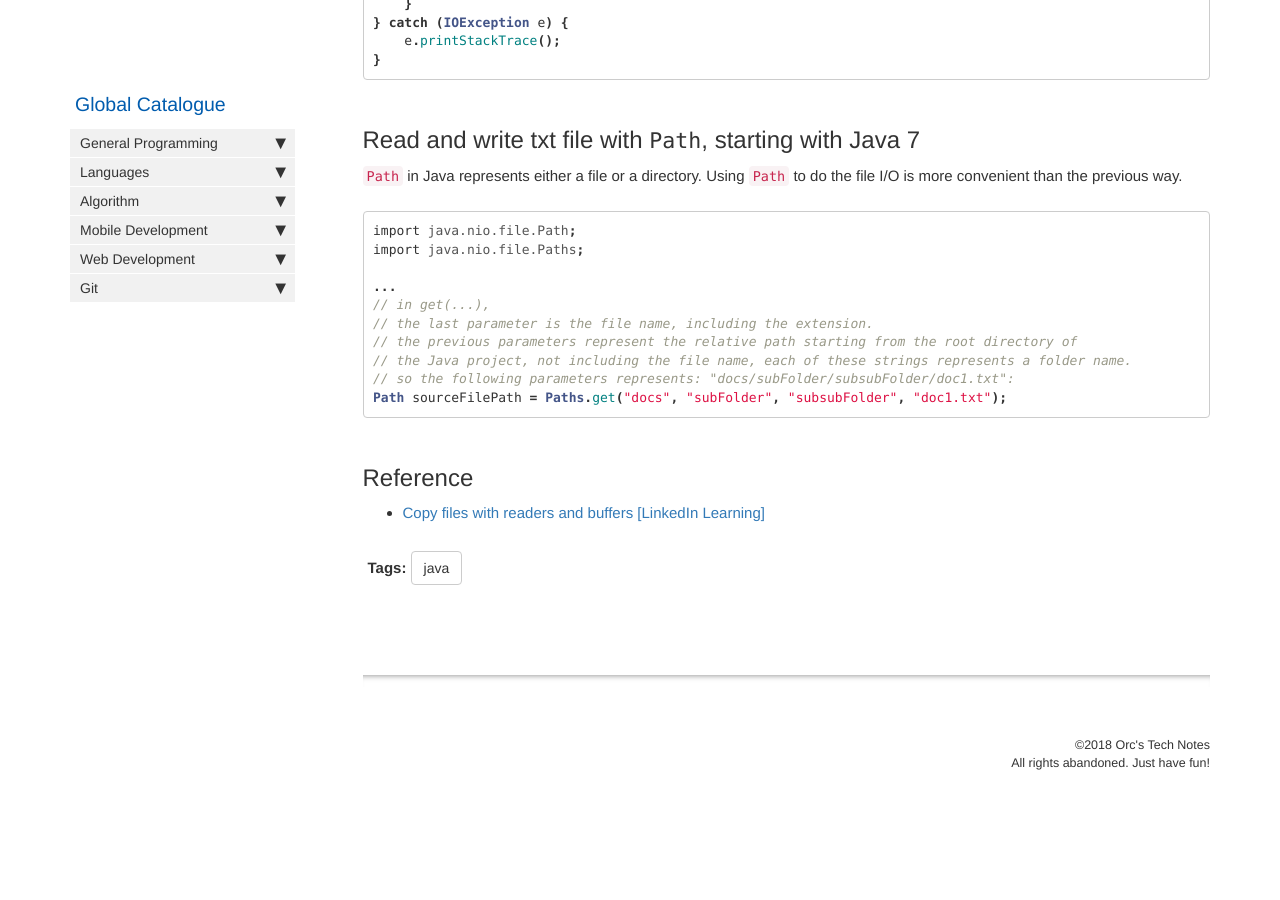
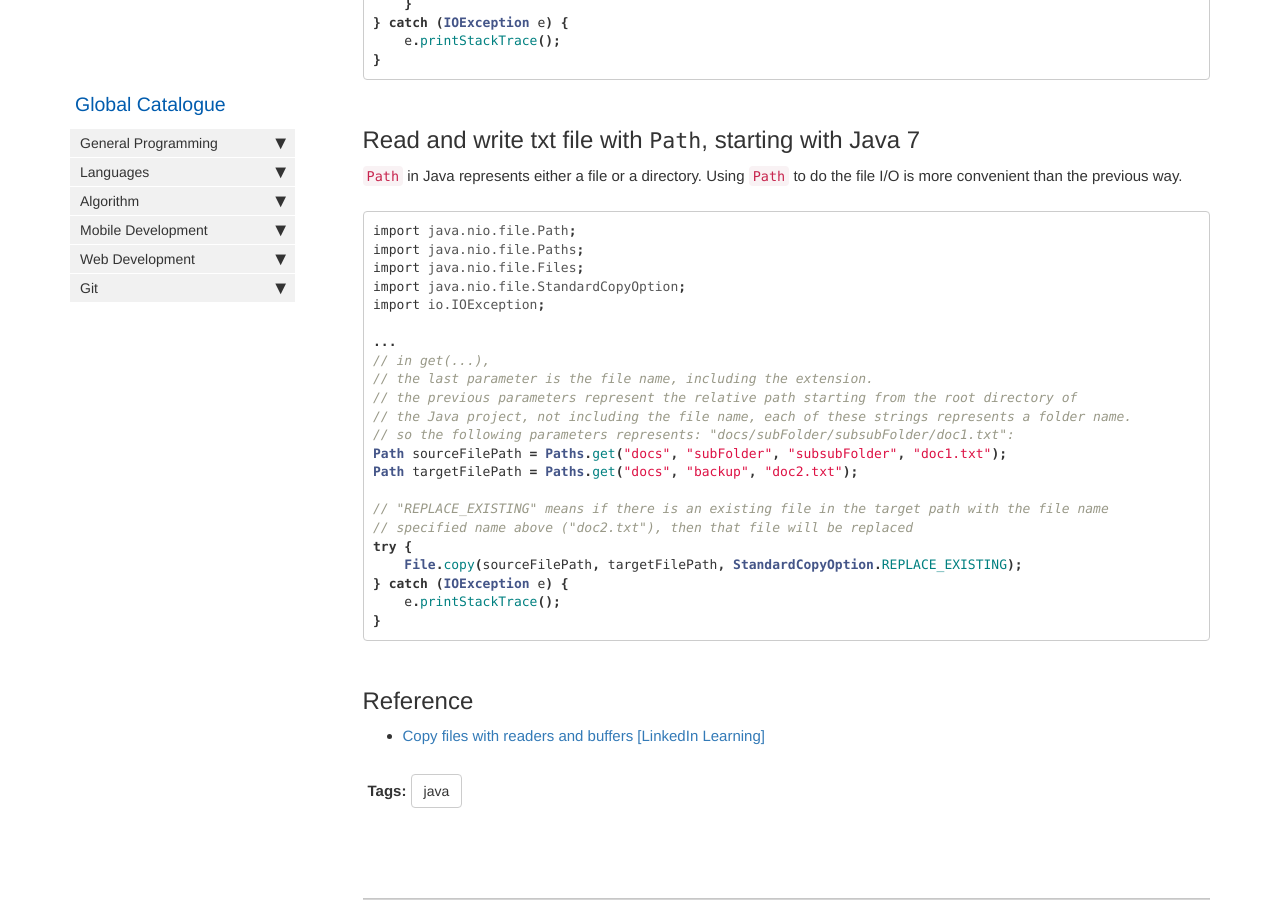
Before and after one commit to HungryOrc/hungryorc.github.io, a Jekyll site: the page built from pages/java/java_file_io.md, in a window 1280 px wide and 900 px high, scrolled down 856 px. Built offline with Jekyll 4.4.1, drawn with Linux system fonts in a browser that asks for light colours; nearby versions of some CDN libraries; comment, search, counter and statistics services are not loaded; before the commit the page ends 1679 px from its top, so only the background shows below that; some of the changed text lies outside the part shown.

Commit message:
Update java_file_io.md

````diff
--- a/pages/java/java_file_io.md
+++ b/pages/java/java_file_io.md
@@ -51,6 +51,9 @@ try (
 ```java
 import java.nio.file.Path;
 import java.nio.file.Paths;
+import java.nio.file.Files;
+import java.nio.file.StandardCopyOption;
+import io.IOException;
 
 ...
 // in get(...),
@@ -59,6 +62,15 @@ import java.nio.file.Paths;
 // the Java project, not including the file name, each of these strings represents a folder name.
 // so the following parameters represents: "docs/subFolder/subsubFolder/doc1.txt":
 Path sourceFilePath = Paths.get("docs", "subFolder", "subsubFolder", "doc1.txt");
+Path targetFilePath = Paths.get("docs", "backup", "doc2.txt");
+
+// "REPLACE_EXISTING" means if there is an existing file in the target path with the file name
+// specified name above ("doc2.txt"), then that file will be replaced
+try {
+    File.copy(sourceFilePath, targetFilePath, StandardCopyOption.REPLACE_EXISTING);
+} catch (IOException e) {
+    e.printStackTrace();
+}
 ```
 
 
````
Also changed, not shown: other parts of pages/java/java_file_io.md (+1 -1 lines).
